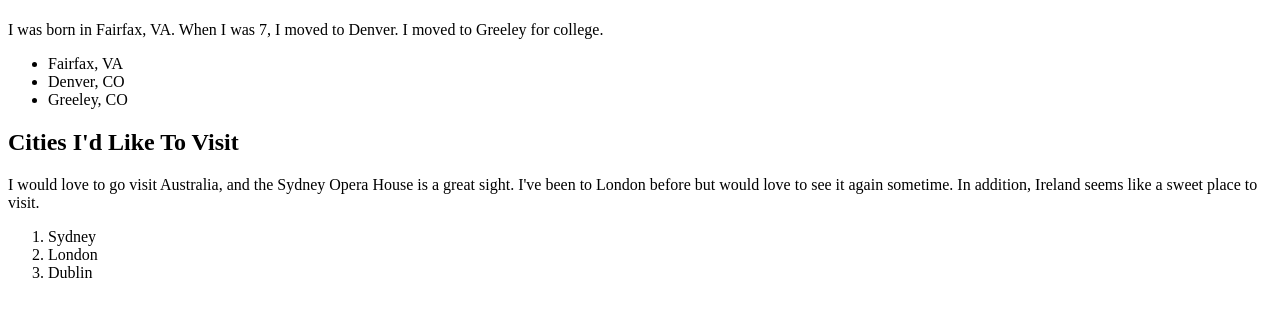
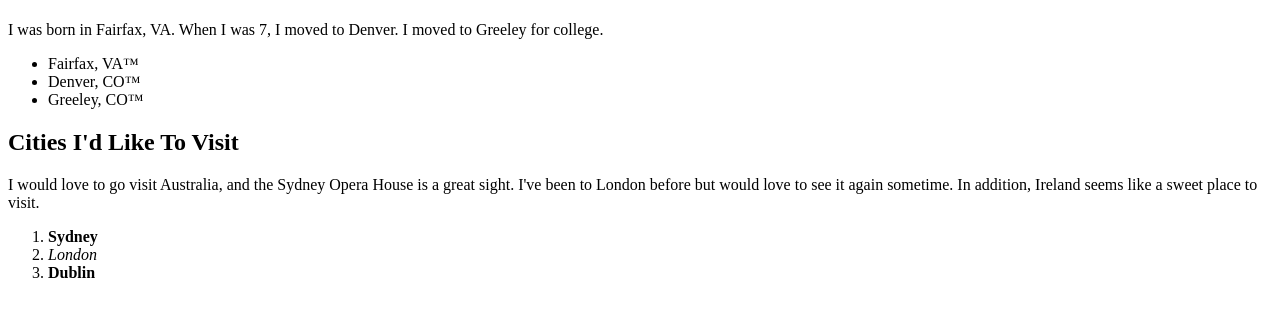
Before and after one commit to michaeldiguiseppi/html-exercises, a plain HTML site: page index.html in a window 1280 px wide. Shown: the part 59-376 px from the top of the page. Drawn offline with Linux system fonts and the light colour scheme.

Commit message:
Added symbols and emphasis

```diff
--- a/index.html
+++ b/index.html
@@ -7,17 +7,17 @@
 <h1>Cities I've Lived In</h1>
 <p>I was born in Fairfax, VA.  When I was 7, I moved to Denver.  I moved to Greeley for college.</p>
   <ul>
-    <li>Fairfax, VA</li>
-    <li>Denver, CO</li>
-    <li>Greeley, CO</li>
+    <li>Fairfax, VA<span>&#8482;</span></li>
+    <li>Denver, CO<span>&#8482;</span></li>
+    <li>Greeley, CO<span>&#8482;</span></li>
   </ul>
 
   <h2>Cities I'd Like To Visit</h2>
   <p>I would love to go visit Australia, and the Sydney Opera House is a great sight.  I've been to London before but would love to see it again sometime.  In addition, Ireland seems like a sweet place to visit.</p>
   <ol>
-    <li>Sydney</li>
-    <li>London</li>
-    <li>Dublin</li>
+    <li><strong>Sydney</strong></li>
+    <li><em>London</em></li>
+    <li><strong>Dublin</strong></li>
   </ol>
 
 </body>
```
